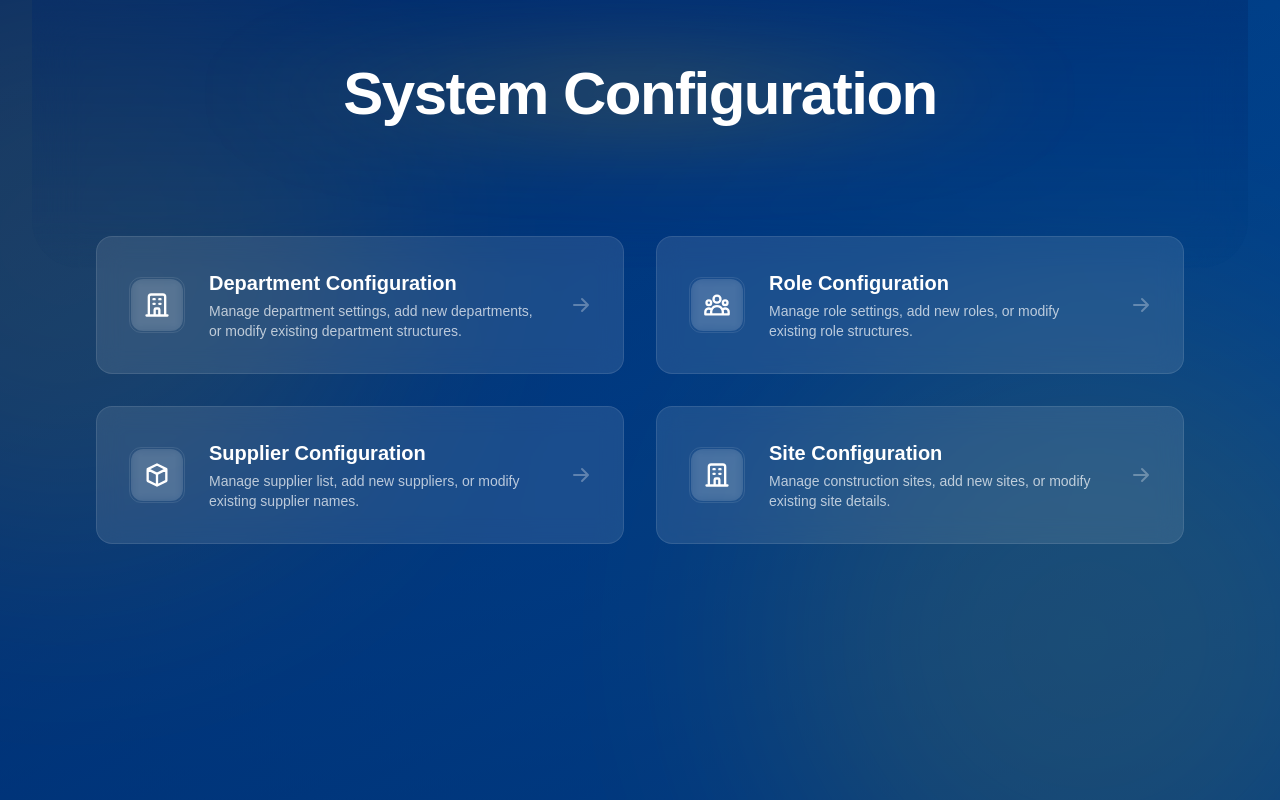
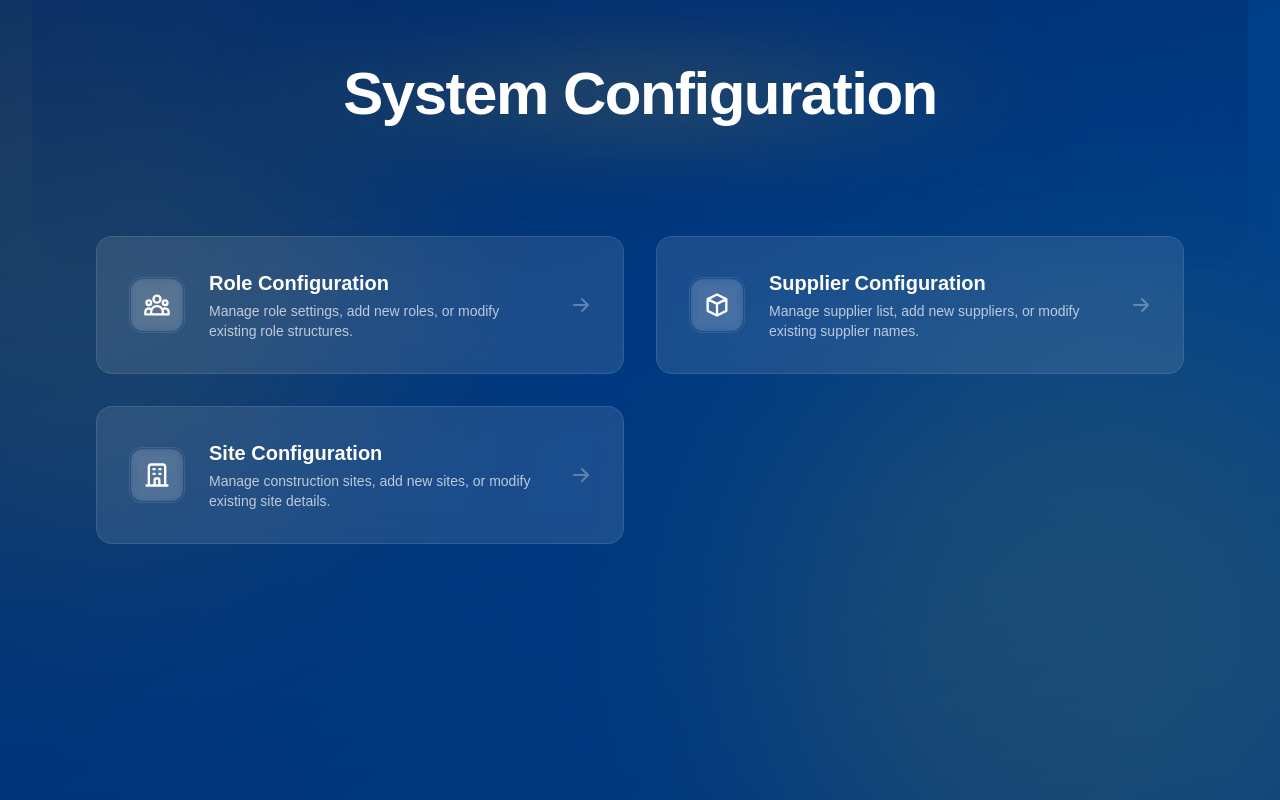
Before and after one commit to ThatNinjaGuy/employee-management, a Next.js app: page /configure in a window 1280 px wide. Built offline with nearby package versions, Linux system fonts and the light colour scheme; no server answers.

Commit message:
Updated the configuration screen to remove departments

```diff
--- a/src/components/configure/ConfigureHome.tsx
+++ b/src/components/configure/ConfigureHome.tsx
@@ -5,31 +5,31 @@ import { Card } from "../common/Card";
 import { styles } from "@/styles/components/home.styles";
 
 const CONFIGURE_CARDS = [
-  {
-    href: "/configure/departments",
-    icon: (
-      <div className="p-3 bg-white/10 rounded-xl backdrop-blur-sm">
-        <svg
-          xmlns="http://www.w3.org/2000/svg"
-          className={styles.icon}
-          fill="none"
-          viewBox="0 0 24 24"
-          stroke="currentColor"
-        >
-          <path
-            strokeLinecap="round"
-            strokeLinejoin="round"
-            strokeWidth={2}
-            d="M19 21V5a2 2 0 00-2-2H7a2 2 0 00-2 2v16m14 0h2m-2 0h-5m-9 0H3m2 0h5M9 7h1m-1 4h1m4-4h1m-1 4h1m-5 10v-5a1 1 0 011-1h2a1 1 0 011 1v5m-4 0h4"
-          />
-        </svg>
-      </div>
-    ),
-    title: "Department Configuration",
-    description:
-      "Manage department settings, add new departments, or modify existing department structures.",
-    accentColor: theme.colors.accent.main,
-  },
+  //   {
+  //     href: "/configure/departments",
+  //     icon: (
+  //       <div className="p-3 bg-white/10 rounded-xl backdrop-blur-sm">
+  //         <svg
+  //           xmlns="http://www.w3.org/2000/svg"
+  //           className={styles.icon}
+  //           fill="none"
+  //           viewBox="0 0 24 24"
+  //           stroke="currentColor"
+  //         >
+  //           <path
+  //             strokeLinecap="round"
+  //             strokeLinejoin="round"
+  //             strokeWidth={2}
+  //             d="M19 21V5a2 2 0 00-2-2H7a2 2 0 00-2 2v16m14 0h2m-2 0h-5m-9 0H3m2 0h5M9 7h1m-1 4h1m4-4h1m-1 4h1m-5 10v-5a1 1 0 011-1h2a1 1 0 011 1v5m-4 0h4"
+  //           />
+  //         </svg>
+  //       </div>
+  //     ),
+  //     title: "Department Configuration",
+  //     description:
+  //       "Manage department settings, add new departments, or modify existing department structures.",
+  //     accentColor: theme.colors.accent.main,
+  //   },
   {
     href: "/configure/roles",
     icon: (
--- a/src/services/employeeService.ts
+++ b/src/services/employeeService.ts
@@ -12,7 +12,6 @@ import {
 export const employeeService = {
   async getEmployees(): Promise<Employee[]> {
     try {
-      console.log("Fetching employees...");
       const employeesRef = collection(db, "employees");
       const snapshot = await getDocs(employeesRef);
 
@@ -42,7 +41,6 @@ export const employeeService = {
   async updateEmployee(employee: Employee): Promise<void> {
     try {
       const { docId, ...employeeData } = employee;
-      console.log("employeeData", employeeData);
       if (docId) {
         const employeeRef = doc(db, "employees", docId);
         await updateDoc(employeeRef, employeeData);
```
